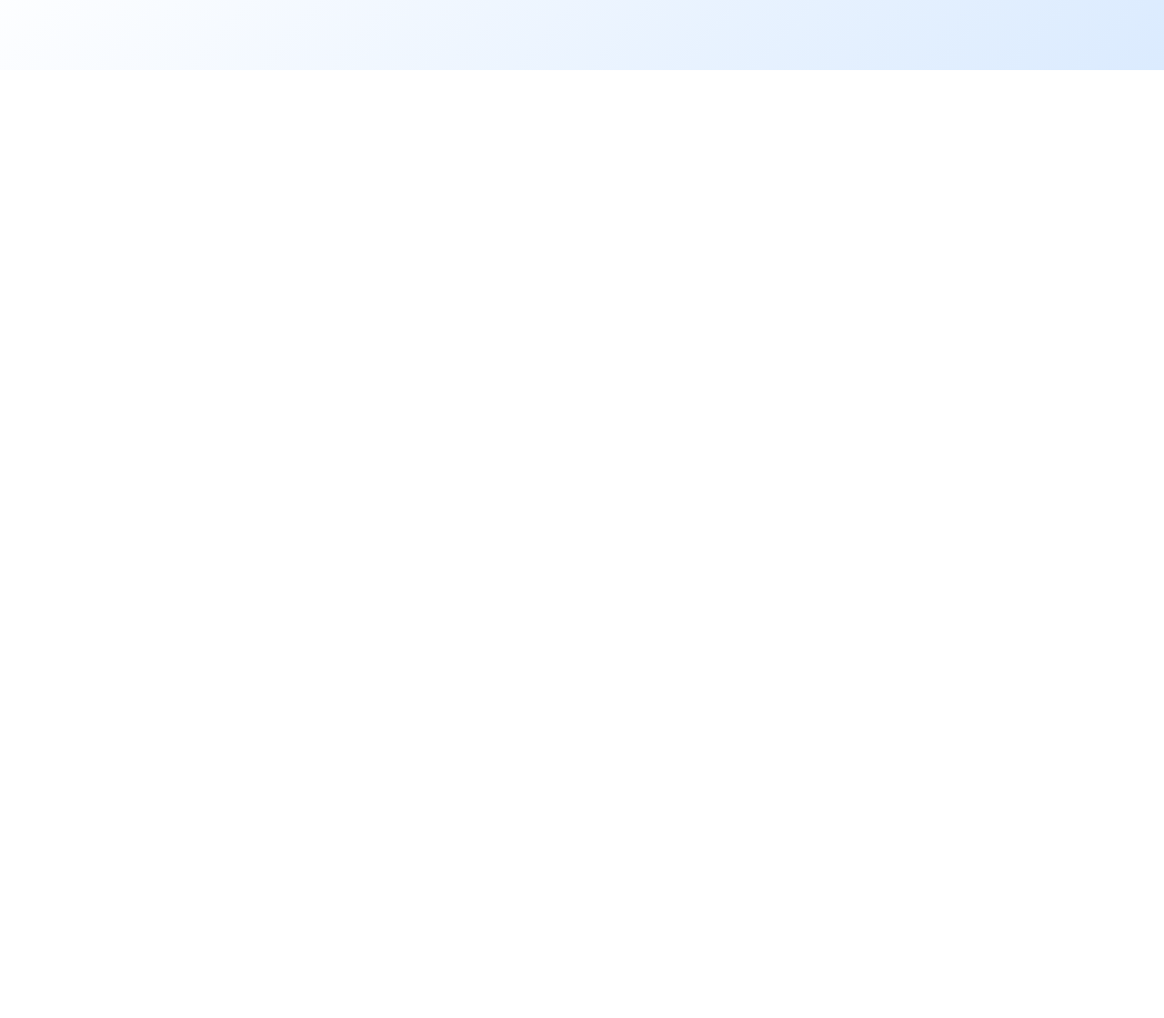
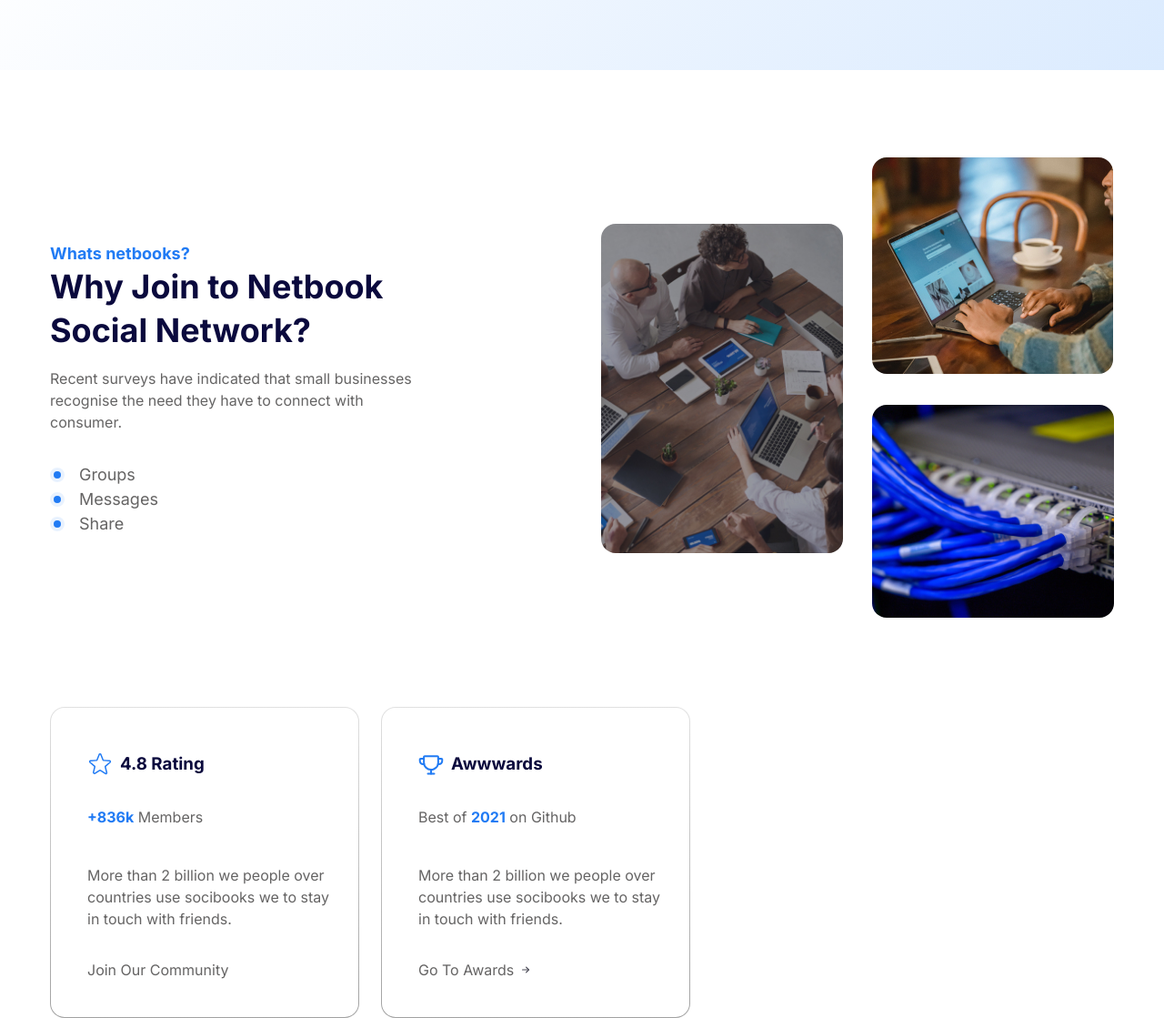
Before and after one commit to AgosVenezia/Netbook-Portfolio, a plain HTML site: page index.html in a window 1280 px wide. Shown: the part 541-1660 px from the top of the page at 91% size. Before the commit the page ends 800 px from the top, so only its background shows below. Drawn offline with Linux system fonts and the light colour scheme.

Commit message:
Achievements section in progress

```diff
--- a/index.html
+++ b/index.html
@@ -4,7 +4,7 @@
     <meta charset="UTF-8" />
     <meta http-equiv="X-UA-Compatible" content="IE=edge" />
     <meta name="viewport" content="width=device-width, initial-scale=1.0" />
-    <title>Crypto Portfolio</title>
+    <title>Netbook Portfolio</title>
 
     <link rel="preconnect" href="https://fonts.googleapis.com" />
     <link rel="preconnect" href="https://fonts.gstatic.com" crossorigin />
@@ -61,9 +61,46 @@
       </section>
     </div>
     <main>
-      <div class="clients"></div>
-      <section class="whats-netboks"></section>
-      <section class="community"></section>
+      <section class="whats-netbooks container">
+        <div class="whats-netbooks__content">
+        <h2>Whats netbooks?</h2>
+        <h3>Why Join to Netbook Social Network?</h3>
+        <p>Recent surveys have indicated that small businesses recognise the need they have to connect with consumer.</p>
+
+        <ul>
+          <li>Groups</li>
+          <li>Messages</li>
+          <li>Share</li>
+        </ul>
+      </div>
+      <div class="whats-netbooks__images">
+        <img src="./images/whats-netbook-003.jpg" class="whats-netbooks__video" alt="">
+        <img src="./images/whats-netbook-001.jpg" alt="whats-netbooks__images-001">
+        <img src="./images/whats-netbook-002.jpg" alt="whats-netbooks__images-002">
+      </div>
+      </section>
+      <section class="achievement container">
+        <article class="card rating">
+          <header>
+            <h3 class="card__title"><img src="./images/ico-star.svg" alt="Outline star icon"> 4.8 Rating</h3>
+            <p class="card__subtitle"><b>+836k</b> Members</p>
+          </header>
+
+          <p class="card__content">More than 2 billion we people over countries use socibooks we to stay in touch with friends.</p>
+
+          <p><a href="#">Join Our Community</a></p>
+        </article>
+        <article class="card awards">
+          <h3 class="card__title"><img src="./images/ico-trophy.svg" alt="Outline star icon"> Awwwards</h3>
+          <p class="card__subtitle">Best of <b>2021</b> on Github</p>
+        </header>
+
+        <p class="card__content">More than 2 billion we people over countries use socibooks we to stay in touch with friends.</p>
+
+        <p><a href="#">Go To Awards <img src="./images/ico-arrow.svg" alt=""></a></p>
+        </article>
+        <div></div>
+      </section>
       <section class="members"></section>
       <section class="app"></section>
       <section class="news"></section>
--- a/styles/main.css
+++ b/styles/main.css
@@ -1,7 +1,9 @@
 /*
   1. Use a more-intuitive box-sizing model.
 */
-*, *::before, *::after {
+*,
+*::before,
+*::after {
   box-sizing: border-box;
 }
 /*
@@ -13,7 +15,8 @@
 /*
   3. Allow percentage-based heights in the application
 */
-html, body {
+html,
+body {
   height: 100%;
 }
 /*
@@ -28,37 +31,50 @@ body {
 /*
   6. Improve media defaults
 */
-img, picture, video, canvas, svg {
+img,
+picture,
+video,
+canvas,
+svg {
   display: block;
   max-width: 100%;
 }
 /*
   7. Remove built-in form typography styles
 */
-input, button, textarea, select {
+input,
+button,
+textarea,
+select {
   font: inherit;
 }
 /*
   8. Avoid text overflows
 */
-p, h1, h2, h3, h4, h5, h6 {
+p,
+h1,
+h2,
+h3,
+h4,
+h5,
+h6 {
   overflow-wrap: break-word;
 }
 /*
   9. Create a root stacking context
 */
-#root, #__next {
+#root,
+#__next {
   isolation: isolate;
 }
-
 
 :root {
   /* --color-primary: #217BF4; */
   --color-primary: rgb(33, 123, 244);
   --color-primary-10: rgba(33, 123, 244, 0.1);
-  --color-secondary: #FFAF2E;
-  --color-white: #FFFFFF;
-  --color-heading: #0A093D;
+  --color-secondary: #ffaf2e;
+  --color-white: #ffffff;
+  --color-heading: #0a093d;
   --color-text: #656464;
   --full-width: 1170px;
 }
@@ -68,7 +84,12 @@ body {
   font-family: 'Inter', sans-serzif;
 }
 
-h1, h2, h3, h4, h5, h6 {
+h1,
+h2,
+h3,
+h4,
+h5,
+h6 {
   color: var(--color-heading);
 }
 
@@ -101,12 +122,12 @@ a {
 }
 
 .container {
-  width:  var(--full-width);
+  width: var(--full-width);
   margin: 0 auto;
 }
 
 .prime {
-  background: linear-gradient(311.76deg, #D4E7FE -15.24%, #FFFFFF 78.85%);
+  background: linear-gradient(311.76deg, #d4e7fe -15.24%, #ffffff 78.85%);
 }
 
 .header {
@@ -129,7 +150,7 @@ a {
 }
 
 .header__nav a.active {
-  color: #2B2B39;
+  color: #2b2b39;
   font-weight: bold;
 }
 
@@ -141,7 +162,7 @@ a {
 .header__search {
   display: flex;
   gap: 0.5rem;
-  border-bottom: 1px solid #E5E5E5;
+  border-bottom: 1px solid #e5e5e5;
   padding-bottom: 1rem;
   align-items: center;
 }
@@ -183,3 +204,134 @@ a {
   display: flex;
   gap: 1rem;
 }
+
+.whats-netbooks {
+  display: flex;
+  align-items: center;
+  gap: 12.5rem;
+  margin: 6rem auto;
+}
+
+.whats-netbooks__content h2 {
+  font-size: 1.125rem;
+  color: var(--color-primary);
+}
+
+.whats-netbooks__content h3 {
+  font-size: 2.25rem;
+  line-height: 1.33;
+  margin-bottom: 1rem;
+}
+
+.whats-netbooks__content p {
+  margin-bottom: 2rem;
+}
+
+.whats-netbooks__content ul {
+  font-size: 1.125rem;
+  list-style: none;
+  padding-left: 0;
+}
+
+.whats-netbooks__content li {
+  position: relative;
+  padding-left: 2rem;
+}
+
+/* TODO: Find a better way to apply border color */
+.whats-netbooks__content li:before {
+  content: '';
+  position: absolute;
+  background-color: var(--color-primary);
+  border: solid 4px #e9f2fe;
+  box-sizing: content-box;
+  width: 8px;
+  height: 8px;
+  left: 0;
+  top: 50%;
+  transform: translateY(-50%);
+  border-radius: 8px;
+}
+
+.whats-netbooks__images {
+  display: grid;
+  gap: 2rem;
+  grid-template-columns: 1fr 1fr;
+  grid-template-rows: 1fr 1fr;
+  align-items: center;
+  flex-shrink: 0;
+  flex-basis: 564px;
+}
+
+.whats-netbooks__images img {
+  border-radius: 1rem;
+}
+
+.whats-netbooks__video {
+  grid-row: 1 / -1;
+}
+
+.achievement {
+  display: grid;
+  grid-template-columns: 340px 340px 1fr;
+  gap: 1.5rem;
+}
+
+.achievement .card {
+  background: linear-gradient(#fff, #fff) padding-box,
+              linear-gradient(to bottom, rgba(185, 185, 185, 0.44), rgba(94, 94, 94, 0.58))
+              border-box;
+  border: 1px solid transparent;
+  border-radius: 1rem;
+  padding: 3rem 1.125rem 2.5rem 2.5rem;
+  transition: box-shadow 200ms ease-in-out, transform 200ms ease-in-out;
+}
+
+.achievement .card a {
+  position: relative;
+  padding-right: 20px;
+}
+
+.achievement .card a:hover {
+  color: var(--color-primary);
+}
+
+/* .achievement .card a:after {
+  position: absolute;
+  right: 0;
+  top: 50%;
+  transform: translateY(-50%);
+  content: "";
+  background-image: url("/images/ico-arrow.svg");
+  width: 10px;
+  height: 10px;
+} */
+
+.achievement .card a {
+  display: inline-flex;
+  align-items: center;
+  gap: 0.5rem;
+}
+
+.achievement .card:hover {
+  box-shadow: 0px 26px 49px rgba(146, 165, 184, 0.24);
+  transform: translate(-4px, -4px);
+}
+
+.achievement .card__subtitle {
+  margin-bottom: 2.5rem;
+}
+
+.achievement .card__subtitle b {
+  color: var(--color-primary);
+}
+
+.achievement .card__content {
+  margin-bottom: 2rem;
+}
+
+.card.rating .card__title, .card.awards .card__title {
+  display: flex;
+  gap: 0.5rem;
+  margin-bottom: 2rem;
+}
```
Also changed, not shown: images/ico-arrow.svg (added), images/ico-star.svg (added), images/ico-trophy.svg (added), images/whats-netbook-001.jpg (added), images/whats-netbook-002.jpg (added), images/whats-netbook-003.jpg (added).
